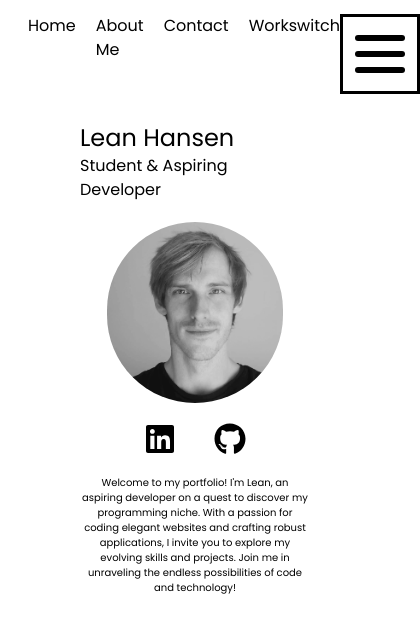
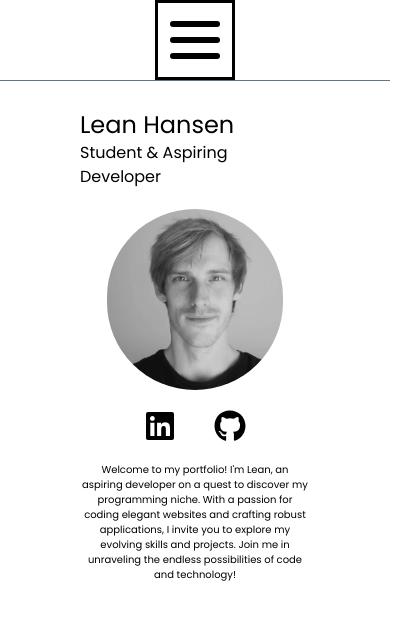
Before and after one commit to clickclickcode/portfolio, a React (Vite) app: page / in a window 390 px wide. Shown: the top 632 px of the page, 420 px wide, since content can reach past the window. Built offline with nearby package versions, Linux system fonts and the light colour scheme.

Commit message:
Menu is responsive and functional. Need tweaks.

```diff
--- a/src/App.jsx
+++ b/src/App.jsx
@@ -1,6 +1,6 @@
 import './index.css'
 import { Route, Routes, Navigate } from 'react-router-dom'
-import Nav from './components/Nav.jsx'
+import Header from './components/Header.jsx'
 import Home from './pages/Home.jsx'
 import AboutMe from './pages/AboutMe.jsx'
 import Contact from './pages/Contact.jsx'
@@ -10,7 +10,7 @@ function App() {
 
   return (
     <div className='w-screen md:w-[45rem] mx-auto'>
-      <Nav />
+      <Header />
       <Routes>
         <Route path="/" element={<Home />} />
         <Route path="/about-me" element={<AboutMe />} />
--- /dev/null
+++ b/src/components/Header.jsx
@@ -0,0 +1,33 @@
+import HamburgerMenu from './HamburgerMenu.jsx'
+import NavLinks from './NavLinks.jsx'
+import Nav from './Nav.jsx'
+import { useState } from 'react'
+
+export default function Header() {
+
+    const [isOpen, setIsOpen] = useState(false)
+
+    const toggleNavbar = () => {
+        setIsOpen(!isOpen)
+    }
+
+    return (
+        <>
+            <header className="bg-white sticky top-0 flex-wrap z-[20] mx-auto flex w-full items-center justify-center border-b border-gray-500">
+                <div className='hidden md:flex justify-between'>
+                    <Nav />
+                </div>
+                <div className='md:hidden'>
+                    <button onClick={toggleNavbar}>
+                        <HamburgerMenu />
+                    </button>
+                </div>
+            </header>
+            {isOpen && (
+                <div className='absolute flex flex-col items-center z-[10] basis-full backdrop-blur-sm h-screen w-screen'>
+                    <NavLinks />
+                </div>
+            )}
+        </>
+    )
+}
--- a/src/components/Nav.jsx
+++ b/src/components/Nav.jsx
@@ -1,21 +1,9 @@
-import { NavLink } from 'react-router-dom';
-import HamburgerMenu from './HamburgerMenu';
+import NavLinks from './NavLinks.jsx'
 
 export default function Nav() {
     return (
-        <nav className='flex justify-between mx-7 my-3.5'>
-            <div className='flex gap-5'>
-                <NavLink to="/">Home</NavLink>
-                <NavLink to="/about-me">About Me</NavLink>
-                <NavLink to="/contact">Contact</NavLink>
-                <NavLink to="/work">Work</NavLink>
-            </div>
-            <div>
-                <p>switch</p>
-            </div>
-            <div>
-                <HamburgerMenu />
-            </div>
-        </nav>
+        <>
+            <NavLinks />
+        </>
     )
 }
--- /dev/null
+++ b/src/components/NavLinks.jsx
@@ -0,0 +1,12 @@
+import { NavLink } from 'react-router-dom';
+
+export default function NavLinks() {
+    return (
+        <div className='flex mx-7 my-3.5 gap-5'>
+            <NavLink to="/">Home</NavLink>
+            <NavLink to="/about-me">About Me</NavLink>
+            <NavLink to="/contact">Contact</NavLink>
+            <NavLink to="/work">Work</NavLink>
+        </div>
+    )
+}
```
